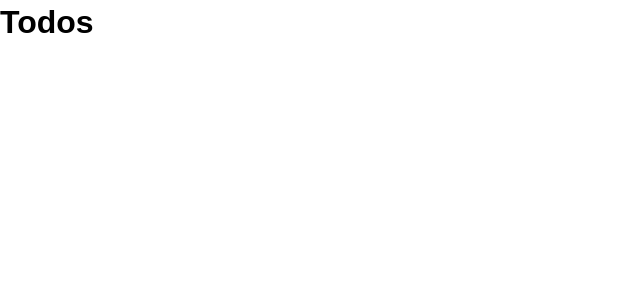
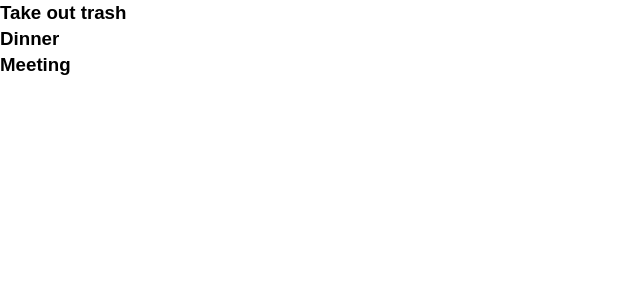
Before and after one commit to StephenCavender/traversy-react-crash-course-todo, a React (Create React App) app: page / in a window 1280 px wide. Shown: the top 300 px of the page, without its empty margins (0-640 px from the left). Built offline with nearby package versions, Linux system fonts and the light colour scheme; the HTML template or start-up script is replaced by a standard one.

Commit message:
pass todos from app to todos comp and display

```diff
--- a/src/App.js
+++ b/src/App.js
@@ -25,10 +25,9 @@
   };
 
   render() {
-    console.log(this.state.todos);
     return (
       <div className="App">
-        <Todos />
+        <Todos todos={this.state.todos} />
       </div>
     );
   }
--- a/src/components/Todos.js
+++ b/src/components/Todos.js
@@ -1,11 +1,11 @@
 import React from 'react';
 
-function Todos() {
-  return (
-    <div>
-      <h1>Todos</h1>
-    </div>
-  );
+class Todos extends React.Component {
+    render() {
+        return this.props.todos.map(todo => (
+            <h3>{ todo.title }</h3>
+        ));
+    }
 }
 
 export default Todos;
```
